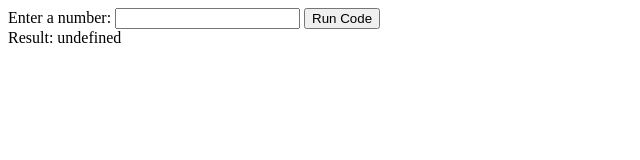
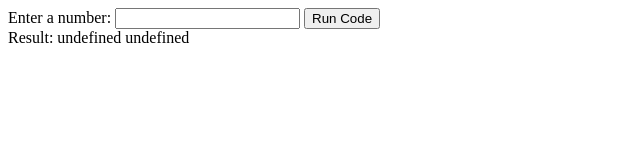
Before and after one commit to Riklik101/CSV-to-ordered-answer-list, a plain HTML site: page index.html in a window 1280 px wide. Both pictures are taken after a click on the button "Run Code". Shown: the full height of the page, 0-640 px from the left. Drawn offline with Linux system fonts and the light colour scheme.

Commit message:
Update index.html
new chatgpted code

```diff
--- a/index.html
+++ b/index.html
@@ -14,40 +14,34 @@
     <script>
         document.getElementById('runCodeButton').addEventListener('click', function() {
             const userInput = document.getElementById('numberInput').value;
-            const result = runCode(userInput); // Call your existing code with user input
-            document.getElementById('result').textContent = 'Result: ' + result;
+            const parsedData = getParsedData(); // Call function to get parsed data
+            if (Array.isArray(parsedData)) {
+                const result = runCode(parsedData, userInput); // Call your existing code with parsed data and user input
+                document.getElementById('result').textContent = 'Result: ' + result;
+            } else {
+                console.error('Parsed data is not an array:', parsedData);
+            }
         });
 
+        // Function to simulate fetching parsed data
+        function getParsedData() {
+            // This function should be replaced with your actual function to fetch parsed data
+            // For demonstration purposes, returning a hardcoded string and converting it to an array
+            const dataString = `1,2,3,4\n5,6,7,8`; // Example CSV data as a string
+            const rows = dataString.trim().split('\n');
+            const parsedData = rows.map(row => row.split(','));
+            return parsedData;
+        }
+
         // Your existing JavaScript code
-        function runCode(input) {
-            // Modify your existing code to accept input parameter
+        function runCode(parsedData, userInput) {
+            // Modify your existing code to accept parsedData and userInput parameters
             // Example code
-            const parseCSV = async (filename) => {
-    const response = await fetch(filename);
-  const data = await response.text();
-  const rows = data.split('\n');
-  const parsedData = [];
-  for (const row of rows) {
-    parsedData.push(row.split(','));
-  };
-};
-
-// Example usage
-const filename = 'ek182.csv';
-parseCSV(filename).then((parsedData) => {
-  let x = 1;
-  const dictp = {};
-  for (const row of parsedData) {
-    const answer = row[3];
-    console.log(answer);
-    dictp[x] = answer;
-    x++;
-  }
-  console.log(dictp)
-
-      return dictp[userInput];
-});
-
+            let result = '';
+            for (const row of parsedData) {
+                result += row[userInput - 1] + ' '; // Accessing value based on user input
+            }
+            return result.trim();
         }
     </script>
 </body>
```
